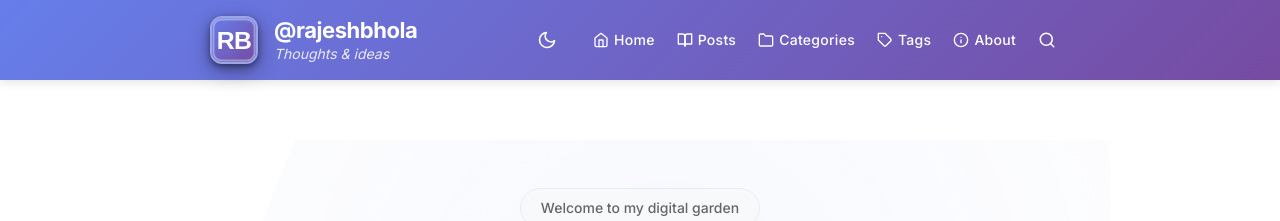
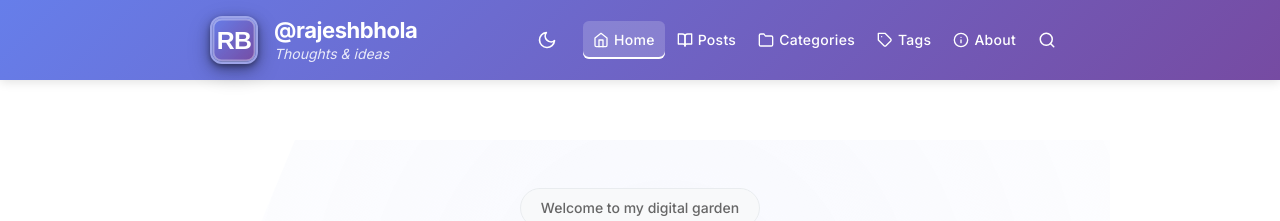
Before and after one commit to rajeshbhola/rootcode, a Jekyll site: the page built from index.html, in a window 1280 px wide. Shown: the top 221 px of the page. Built offline with Jekyll 4.4.1, drawn with Linux system fonts in a browser that asks for light colours.

Commit message:
design updated

```diff
--- a/_layouts/default.html
+++ b/_layouts/default.html
@@ -117,35 +117,36 @@
             </svg>
           </button>
 
+          {% assign current_path = page.url | default: "/" %}
           <nav class="main-nav">
-            <a href="{{ site.baseurl }}/" class="nav-link">
+            <a href="{{ site.baseurl }}/" class="nav-link{% if current_path == '/' %} active{% endif %}">
               <svg xmlns="http://www.w3.org/2000/svg" width="18" height="18" viewBox="0 0 24 24" fill="none" stroke="currentColor" stroke-width="2" stroke-linecap="round" stroke-linejoin="round">
                 <path d="M3 9l9-7 9 7v11a2 2 0 0 1-2 2H5a2 2 0 0 1-2-2z"></path>
                 <polyline points="9 22 9 12 15 12 15 22"></polyline>
               </svg>
               <span>Home</span>
             </a>
-            <a href="{{ site.baseurl }}/posts" class="nav-link">
+            <a href="{{ site.baseurl }}/posts" class="nav-link{% if current_path contains '/posts' %} active{% endif %}">
               <svg xmlns="http://www.w3.org/2000/svg" width="18" height="18" viewBox="0 0 24 24" fill="none" stroke="currentColor" stroke-width="2" stroke-linecap="round" stroke-linejoin="round">
                 <path d="M2 3h6a4 4 0 0 1 4 4v14a3 3 0 0 0-3-3H2z"></path>
                 <path d="M22 3h-6a4 4 0 0 0-4 4v14a3 3 0 0 1 3-3h7z"></path>
               </svg>
               <span>Posts</span>
             </a>
-            <a href="{{ site.baseurl }}/categories" class="nav-link">
+            <a href="{{ site.baseurl }}/categories" class="nav-link{% if current_path contains '/categories' %} active{% endif %}">
               <svg xmlns="http://www.w3.org/2000/svg" width="18" height="18" viewBox="0 0 24 24" fill="none" stroke="currentColor" stroke-width="2" stroke-linecap="round" stroke-linejoin="round">
                 <path d="M22 19a2 2 0 0 1-2 2H4a2 2 0 0 1-2-2V5a2 2 0 0 1 2-2h5l2 3h9a2 2 0 0 1 2 2z"></path>
               </svg>
               <span>Categories</span>
             </a>
-            <a href="{{ site.baseurl }}/tags" class="nav-link">
+            <a href="{{ site.baseurl }}/tags" class="nav-link{% if current_path contains '/tags' %} active{% endif %}">
               <svg xmlns="http://www.w3.org/2000/svg" width="18" height="18" viewBox="0 0 24 24" fill="none" stroke="currentColor" stroke-width="2" stroke-linecap="round" stroke-linejoin="round">
                 <path d="M20.59 13.41l-7.17 7.17a2 2 0 0 1-2.83 0L2 12V2h10l8.59 8.59a2 2 0 0 1 0 2.82z"></path>
                 <line x1="7" y1="7" x2="7.01" y2="7"></line>
               </svg>
               <span>Tags</span>
             </a>
-            <a href="{{ site.baseurl }}/about" class="nav-link">
+            <a href="{{ site.baseurl }}/about" class="nav-link{% if current_path contains '/about' %} active{% endif %}">
               <svg xmlns="http://www.w3.org/2000/svg" width="18" height="18" viewBox="0 0 24 24" fill="none" stroke="currentColor" stroke-width="2" stroke-linecap="round" stroke-linejoin="round">
                 <circle cx="12" cy="12" r="10"></circle>
                 <line x1="12" y1="16" x2="12" y2="12"></line>
@@ -153,7 +154,7 @@
               </svg>
               <span>About</span>
             </a>
-            <a href="{{ site.baseurl }}/search" class="nav-link search-icon-link" aria-label="Search" title="Search">
+            <a href="{{ site.baseurl }}/search" class="nav-link search-icon-link{% if current_path contains '/search' %} active{% endif %}" aria-label="Search" title="Search">
               <svg class="search-icon" xmlns="http://www.w3.org/2000/svg" width="18" height="18" viewBox="0 0 24 24" fill="none" stroke="currentColor" stroke-width="2" stroke-linecap="round" stroke-linejoin="round">
                 <circle cx="11" cy="11" r="8"></circle>
                 <path d="m21 21-4.35-4.35"></path>
--- a/assets/style.scss
+++ b/assets/style.scss
@@ -520,6 +520,12 @@ nav.main-nav {
       background: rgba(255, 255, 255, 0.1);
     }
 
+    &.active {
+      color: #ffffff;
+      background: rgba(255, 255, 255, 0.18);
+      box-shadow: inset 0 -2px 0 #ffffff;
+    }
+
     @include mobile {
       margin: 0 0 20px 0;
       padding: 14px 16px;
@@ -544,6 +550,16 @@ nav.main-nav {
         svg {
           transform: scale(1.1);
         }
+      }
+
+      &.active {
+        color: #667eea;
+        background: rgba(102, 126, 234, 0.08);
+        border-bottom-color: #667eea;
+        border-left: 3px solid #667eea;
+        padding-left: 13px;
+        font-weight: 600;
+        box-shadow: none;
       }
     }
   }
```
